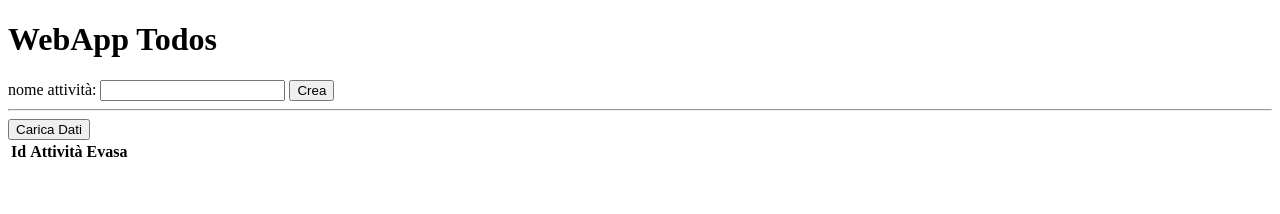
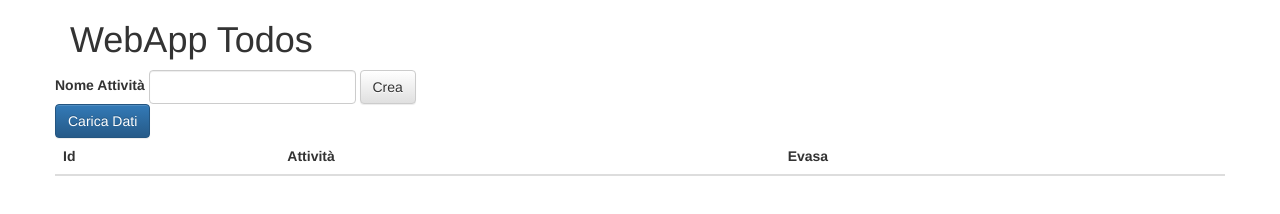
Before and after one commit to aeisolution/F4_SO02_ED1, a website: page 03_Lezione/02_express/static/index.html in a window 1280 px wide. Drawn offline with nearby package versions, Linux system fonts and the light colour scheme.

Commit message:
bootstrap framework

```diff
--- a/03_Lezione/02_express/static/index.html
+++ b/03_Lezione/02_express/static/index.html
@@ -5,21 +5,35 @@
     <meta name="viewport" content="width=device-width, initial-scale=1.0">
     <meta http-equiv="X-UA-Compatible" content="ie=edge">
     <title>BT WebApp</title>
+
+    <!-- Latest compiled and minified CSS -->
+    <link rel="stylesheet" href="https://maxcdn.bootstrapcdn.com/bootstrap/3.3.7/css/bootstrap.min.css" integrity="sha384-BVYiiSIFeK1dGmJRAkycuHAHRg32OmUcww7on3RYdg4Va+PmSTsz/K68vbdEjh4u" crossorigin="anonymous">
+
+    <!-- Optional theme -->
+    <link rel="stylesheet" href="https://maxcdn.bootstrapcdn.com/bootstrap/3.3.7/css/bootstrap-theme.min.css" integrity="sha384-rHyoN1iRsVXV4nD0JutlnGaslCJuC7uwjduW9SVrLvRYooPp2bWYgmgJQIXwl/Sp" crossorigin="anonymous">
+
 </head>
 <body>
+    <div class="container">
+
         <h1>WebApp Todos</h1>
 
-    <div>
-        <label for="nome">nome attività:<label>
-        <input id="nuovaAttivita" type="text" name="nome" />
-
-        <button type="button" onclick="inviaDati()">Crea</button>
+        <div class="row">
+            <div class="form form-inline">
+                <div class="form-group">
+                    <label for="exampleInputName2">Nome Attività</label>
+                    <input type="text" class="form-control" id="nuovaAttivita" placeholder="">
+                </div>
+                <button id="btnInvia" class="btn btn-default" type="button">Crea</button>
+            </div>
         </div>
 
-    <hr />
-    <button type="button" onclick="caricaDati()">Carica Dati</button>
 
-    <table id="elenco">
+        <div class="row">
+            <button id="btnCarica" class="btn btn-primary" type="button">Carica Dati</button>
+
+
+            <table id="elenco" class="table table-hover">
                 <thead>
                     <tr>
                         <th>Id</th>
@@ -31,9 +45,14 @@
 
                 </tbody>
             </table>
+        </div>
+
+    </div>
 
     <!-- Scripts -->
     <script src="https://code.jquery.com/jquery-3.2.1.min.js"></script>
+    <script src="https://maxcdn.bootstrapcdn.com/bootstrap/3.3.7/js/bootstrap.min.js" integrity="sha384-Tc5IQib027qvyjSMfHjOMaLkfuWVxZxUPnCJA7l2mCWNIpG9mGCD8wGNIcPD7Txa" crossorigin="anonymous"></script>
+
     <script src="/js/main.js"></script>
 
 </body>
--- a/03_Lezione/02_express/static/js/main.js
+++ b/03_Lezione/02_express/static/js/main.js
@@ -1,4 +1,13 @@
 // COdice di elaborazione client per pagina index.html
+
+$("#btnCarica" ).on("click", function( event ) {
+  caricaDati();
+});
+
+$("#btnInvia" ).on("click", function( event ) {
+  inviaDati();
+});
+
 
 function caricaDati() {
     // interrogare il server per elenco todos
@@ -7,17 +16,14 @@ function caricaDati() {
         url: "/todos",
         method: "GET",
         success: function(data) {
-           var tb = document.getElementById('elenco');
-           var tbody = tb.getElementsByTagName('tbody')[0];
+            $('#elenco tbody').html('');
 
-           tbody.innerHTML = '';
-
-           for(var i=0;i< data.length; i++){
-                tbody.innerHTML +=  '<tr><td>'
-                                        + data[i].id + '</td><td>'
-                                        + data[i].nome + '</td><td>'
-                                        + data[i].evasa + '</td></tr>';
-           }
+            data.forEach(function(elem) {
+                $('#elenco tbody').append('<tr><td>'
+                                        + elem.id + '</td><td>'
+                                        + elem.nome + '</td><td>'
+                                        + elem.evasa + '</td></tr>')
+            });
         }
     });
 }
@@ -33,13 +39,10 @@ function inviaDati() {
             nome: nomeAttivita
         },
         success: function(data) {
-           var tb = document.getElementById('elenco');
-           var tbody = tb.getElementsByTagName('tbody')[0];
-
-           tbody.innerHTML += '<tr><td>'
-                                        + data.id + '</td><td>'
-                                        + data.nome + '</td><td>'
-                                        + data.evasa + '</td></tr>';
+            $('#elenco tbody').append('<tr><td>'
+                                    + data.id + '</td><td>'
+                                    + data.nome + '</td><td>'
+                                    + data.evasa + '</td></tr>');
         }
     });
 }
```
Lines whose indentation alone changed are shown as unchanged.
